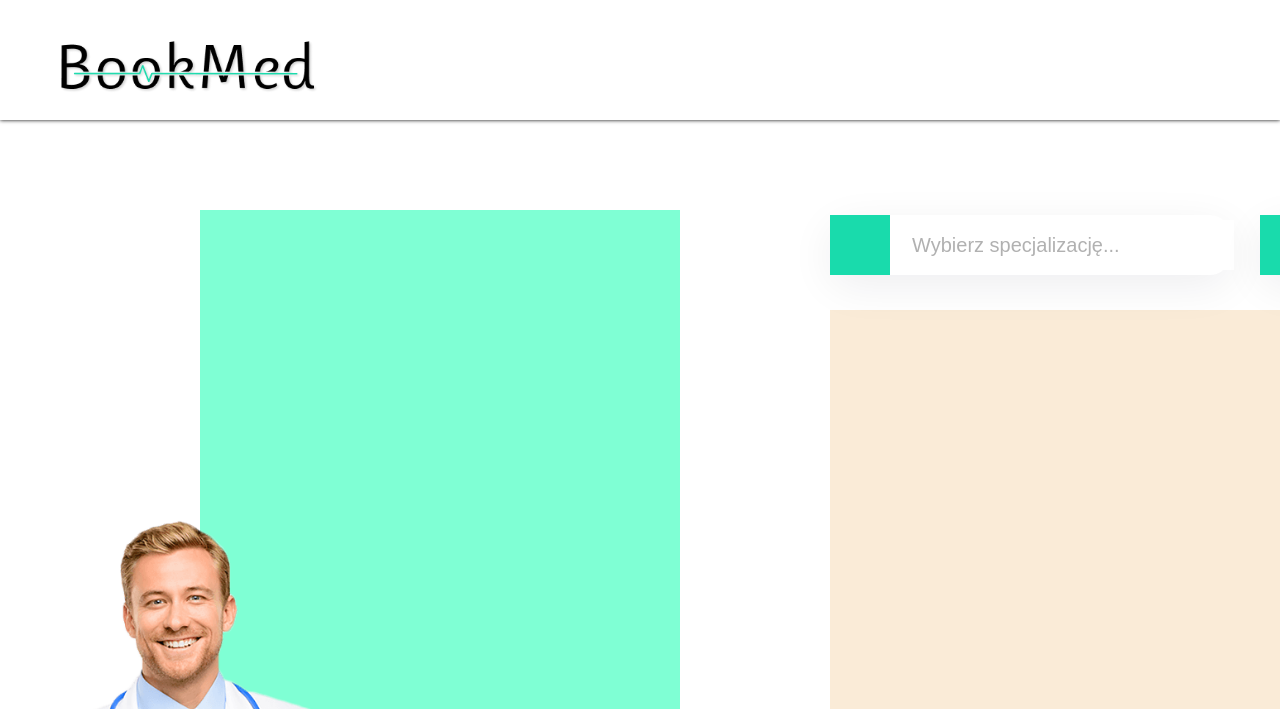
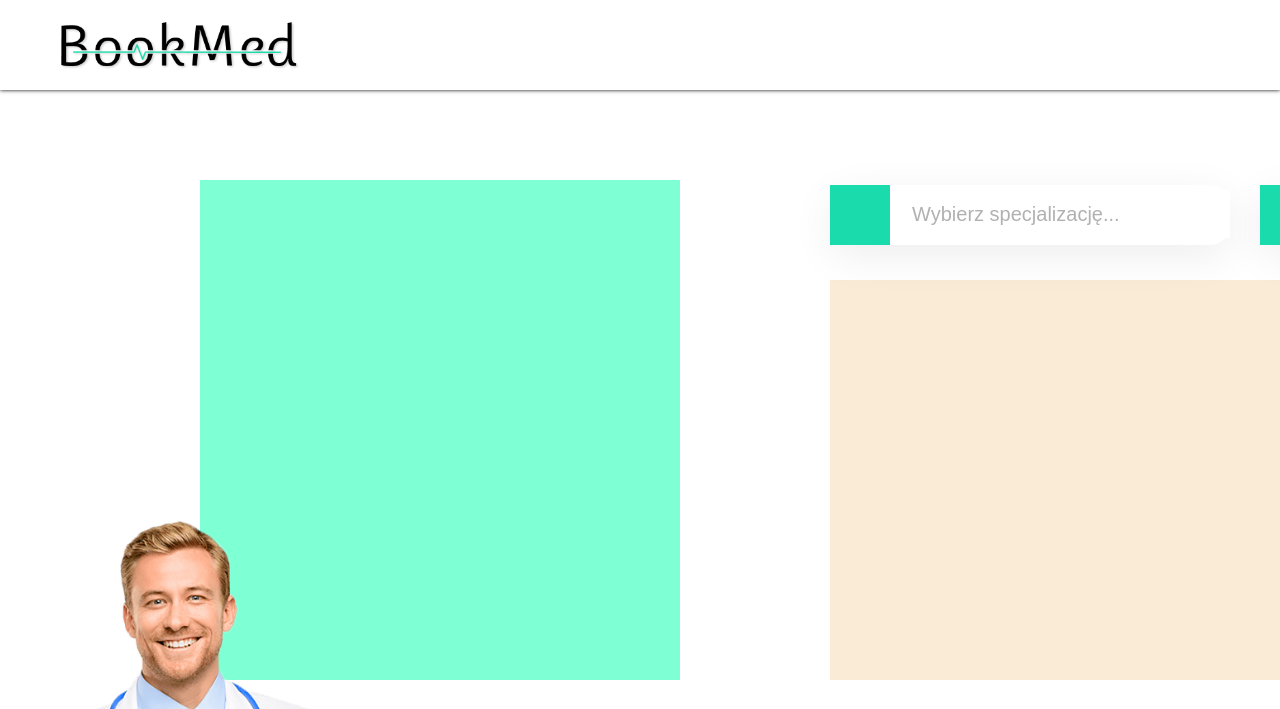
Before and after one commit to KubickiKacper/BookMed, a Flask app: page / in a window 1280 px wide; the page is wider, and only the part inside the window is pictured. Shown: the top 709 px of that part. Run offline with Flask 2, Linux system fonts and the light colour scheme; some libraries are stand-ins or nearby versions; some web fonts are replaced.

Commit message:
Added bootstrap and changed logo style

```diff
--- a/static/style.css
+++ b/static/style.css
@@ -11,21 +11,17 @@ body {
 #top-bar{
     background-color: #ffffff;
     width: 100%;
-    heiht:150px;
+    height: 90px;
     box-shadow: 0px 0px 4px 0px black;
+    display: flex;
+    align-items: center;
 }
 
-#logo{
-    margin-left: 60px;
-    padding-top:40px;
-    padding-bottom: 10px;
-    width: 345px;
-    height: 70px;
-}
 
 #logoimg{
-    width: 75%;
-    height: 75%;
+    margin-left: 60px;
+    width: 241px;
+    height: 49px;
 }
 #content
 {
--- a/templates/base.html
+++ b/templates/base.html
@@ -4,6 +4,9 @@
     <link rel="stylesheet" href="../static/style.css">
     <meta charset="UTF-8">
     <title>Title</title>
+    <!--  Bootstrap  -->
+    <link rel="stylesheet" href="https://cdn.jsdelivr.net/npm/bootstrap@5.1.3/dist/css/bootstrap.min.css" integrity="sha384-1BmE4kWBq78iYhFldvKuhfTAU6auU8tT94WrHftjDbrCEXSU1oBoqyl2QvZ6jIW3" crossorigin="anonymous">
+    <link rel="stylesheet" href="https://cdn.jsdelivr.net/npm/bootstrap-icons@1.3.0/font/bootstrap-icons.css">
     <!--- Font !--->
     <link rel="preconnect" href="https://fonts.googleapis.com">
     <link rel="preconnect" href="https://fonts.gstatic.com" crossorigin>
@@ -12,10 +15,7 @@
 </head>
 <body>
     <div id="top-bar">
-
-        <div id="logo">
-            <img id="logoimg" src="../static/images/logo.png">
-        </div>
+        <img id="logoimg" src="../static/images/logo.png">
     </div>
 
     <div id="content">
@@ -23,5 +23,9 @@
 
         {% endblock %}
     </div>
+
+    <!--BOOTSTRAP Javascript-->
+    <script src="https://cdn.jsdelivr.net/npm/bootstrap@5.1.3/dist/js/bootstrap.bundle.min.js" integrity="sha384-ka7Sk0Gln4gmtz2MlQnikT1wXgYsOg+OMhuP+IlRH9sENBO0LRn5q+8nbTov4+1p" crossorigin="anonymous"></script>
+
 </body>
 </html>
```
Also changed, not shown: 1 other file.
